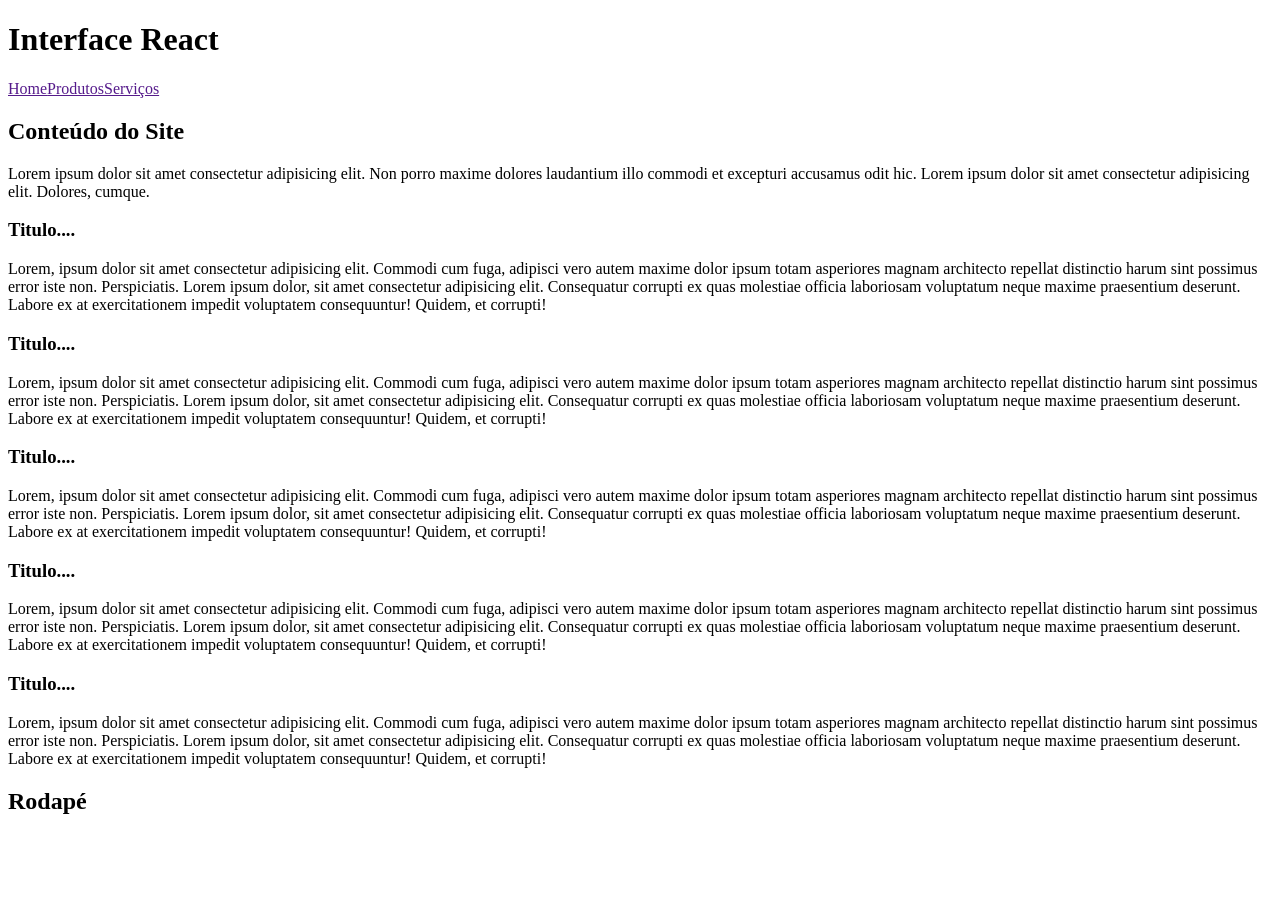
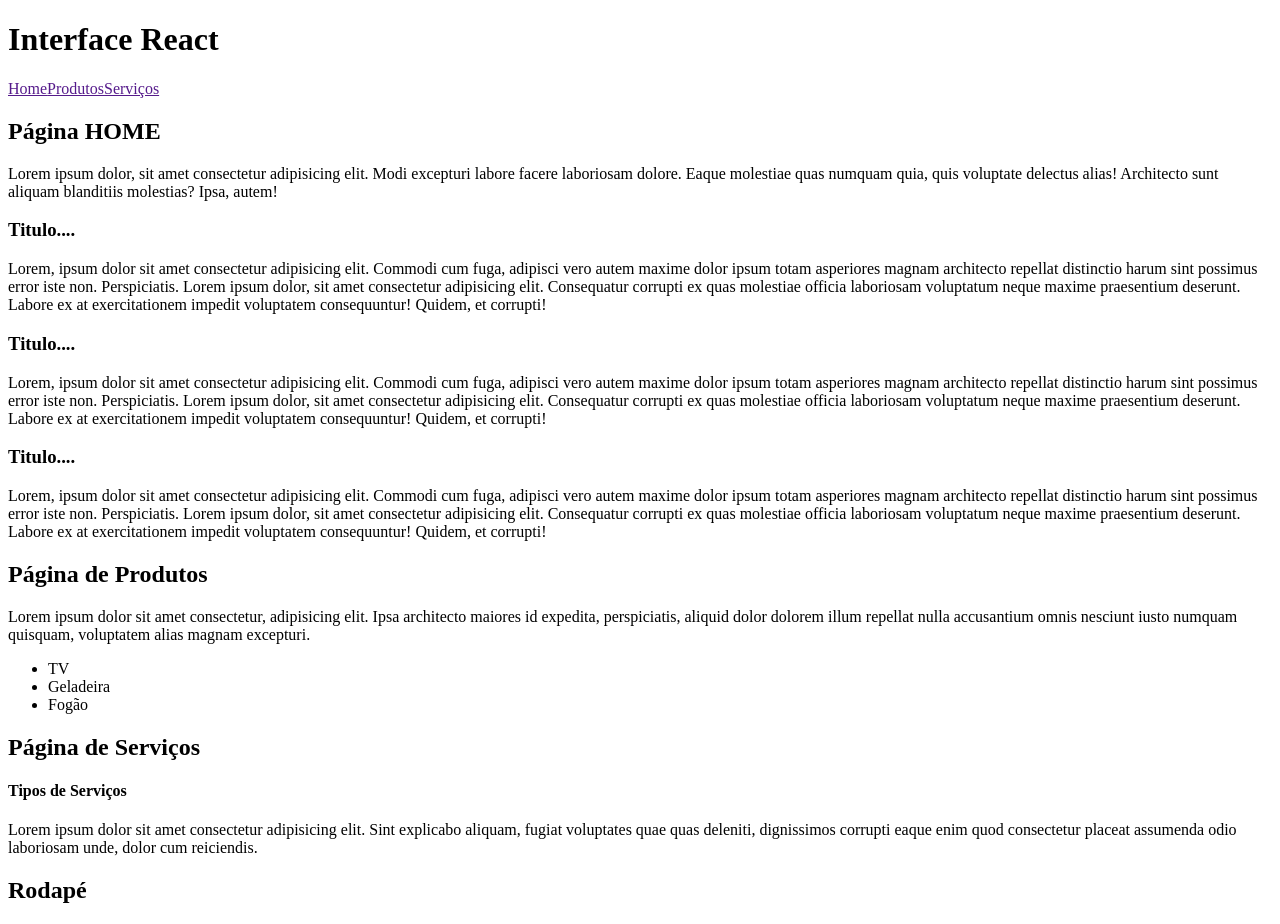
Before and after one commit to GabrielG9z/meu-app, a React (Create React App) app: page / in a window 1280 px wide. Before the commit the page ends 835 px from the top, so only its background shows below. Built offline with nearby package versions, Linux system fonts and the light colour scheme.

Commit message:
Update
Fizemos as páginas que serão chamadas assim que acessarmos os links, importamos e exportamos todas

```diff
--- a/src/App.jsx
+++ b/src/App.jsx
@@ -1,16 +1,15 @@
 import Cabecalho from "./components/layout/Cabecalho";
-import Conteudo from "./components/layout/Conteudo";
+import Home from "./pages/Home";
 import Footer from "./components/layout/Footer";
-import Artigo from "./components/Artigo";
-
+import Produtos from "./pages/Produtos";
+import Servicos from "./pages/Servicos";
 const App = () => {
   return (
     <>
       <Cabecalho />
-      <Conteudo />
-      <Artigo />
-      <Artigo />
-
+      <Home />
+      <Produtos />
+      <Servicos />
       <Footer />
     </>
   );
--- a/src/components/layout/Conteudo.jsx
+++ /dev/null
@@ -1,25 +0,0 @@
-import Artigo from "../Artigo";
-
-const Conteudo = () => {
-  return (
-    <>
-      <main>
-        <section>
-          {/* AQUI É COMENTÁRIO DENTRO DO JSX */}
-          <h2>Conteúdo do Site</h2>
-          <p>
-            Lorem ipsum dolor sit amet consectetur adipisicing elit. Non porro
-            maxime dolores laudantium illo commodi et excepturi accusamus odit
-            hic. Lorem ipsum dolor sit amet consectetur adipisicing elit.
-            Dolores, cumque.
-          </p>
-          <Artigo />
-          <Artigo />
-          <Artigo />
-        </section>
-      </main>
-    </>
-  );
-};
-
-export default Conteudo;
--- /dev/null
+++ b/src/pages/Home.jsx
@@ -0,0 +1,21 @@
+import React from "react";
+import Artigo from "../components/Artigo";
+
+const Home = () => {
+  return (
+    <>
+      <h2>Página HOME</h2>
+      <p>
+        Lorem ipsum dolor, sit amet consectetur adipisicing elit. Modi excepturi
+        labore facere laboriosam dolore. Eaque molestiae quas numquam quia, quis
+        voluptate delectus alias! Architecto sunt aliquam blanditiis molestias?
+        Ipsa, autem!
+      </p>
+      <Artigo />
+      <Artigo />
+      <Artigo />
+    </>
+  );
+};
+
+export default Home;
--- /dev/null
+++ b/src/pages/Produtos.jsx
@@ -0,0 +1,22 @@
+import React from "react";
+
+const Produtos = () => {
+  return (
+    <>
+      <h2>Página de Produtos</h2>
+      <p>
+        Lorem ipsum dolor sit amet consectetur, adipisicing elit. Ipsa
+        architecto maiores id expedita, perspiciatis, aliquid dolor dolorem
+        illum repellat nulla accusantium omnis nesciunt iusto numquam quisquam,
+        voluptatem alias magnam excepturi.
+      </p>
+
+      <ul>
+        <li>TV</li>
+        <li>Geladeira</li>
+        <li>Fogão</li>
+      </ul>
+    </>
+  );
+};
+export default Produtos;
--- /dev/null
+++ b/src/pages/Servicos.jsx
@@ -0,0 +1,18 @@
+import React from "react";
+
+const Servicos = () => {
+  return (
+    <>
+      <h2>Página de Serviços</h2>
+      <h4>Tipos de Serviços</h4>
+      <p>
+        Lorem ipsum dolor sit amet consectetur adipisicing elit. Sint explicabo
+        aliquam, fugiat voluptates quae quas deleniti, dignissimos corrupti
+        eaque enim quod consectetur placeat assumenda odio laboriosam unde,
+        dolor cum reiciendis.
+      </p>
+    </>
+  );
+};
+
+export default Servicos;
```
